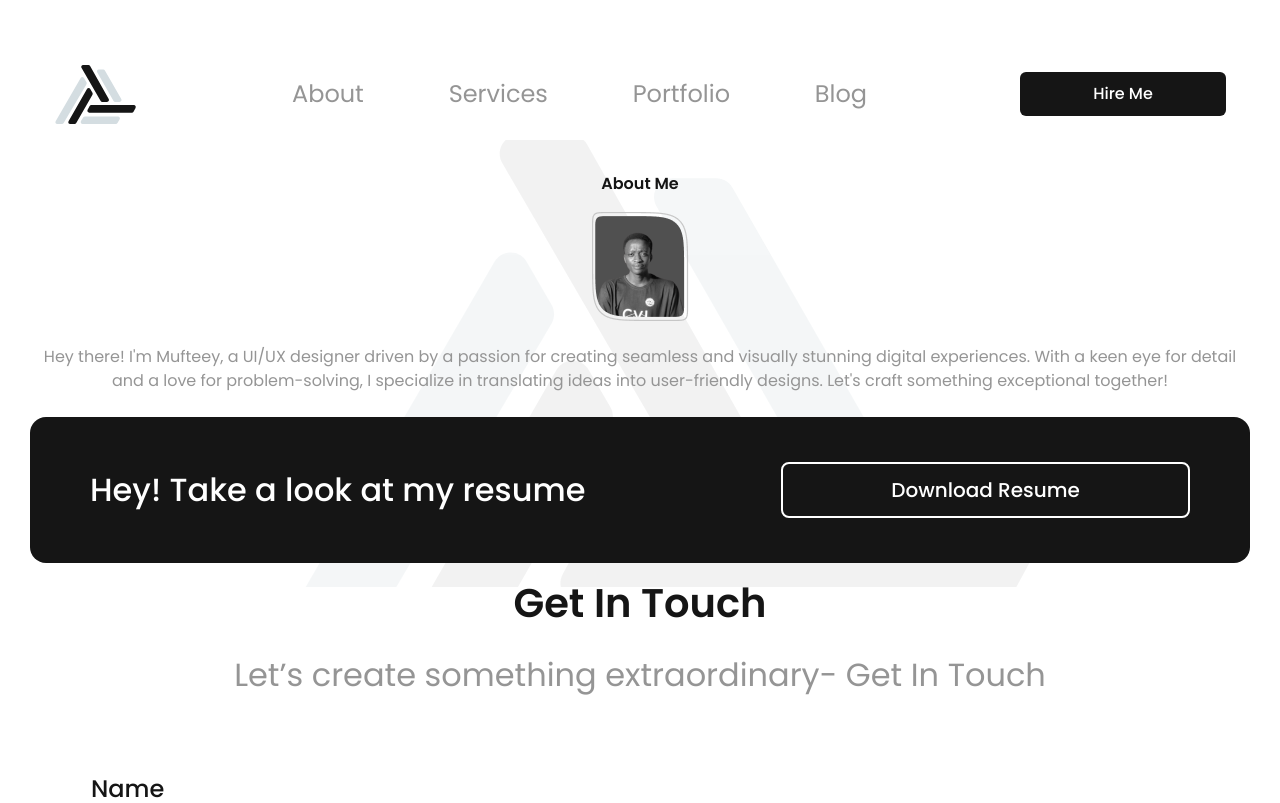
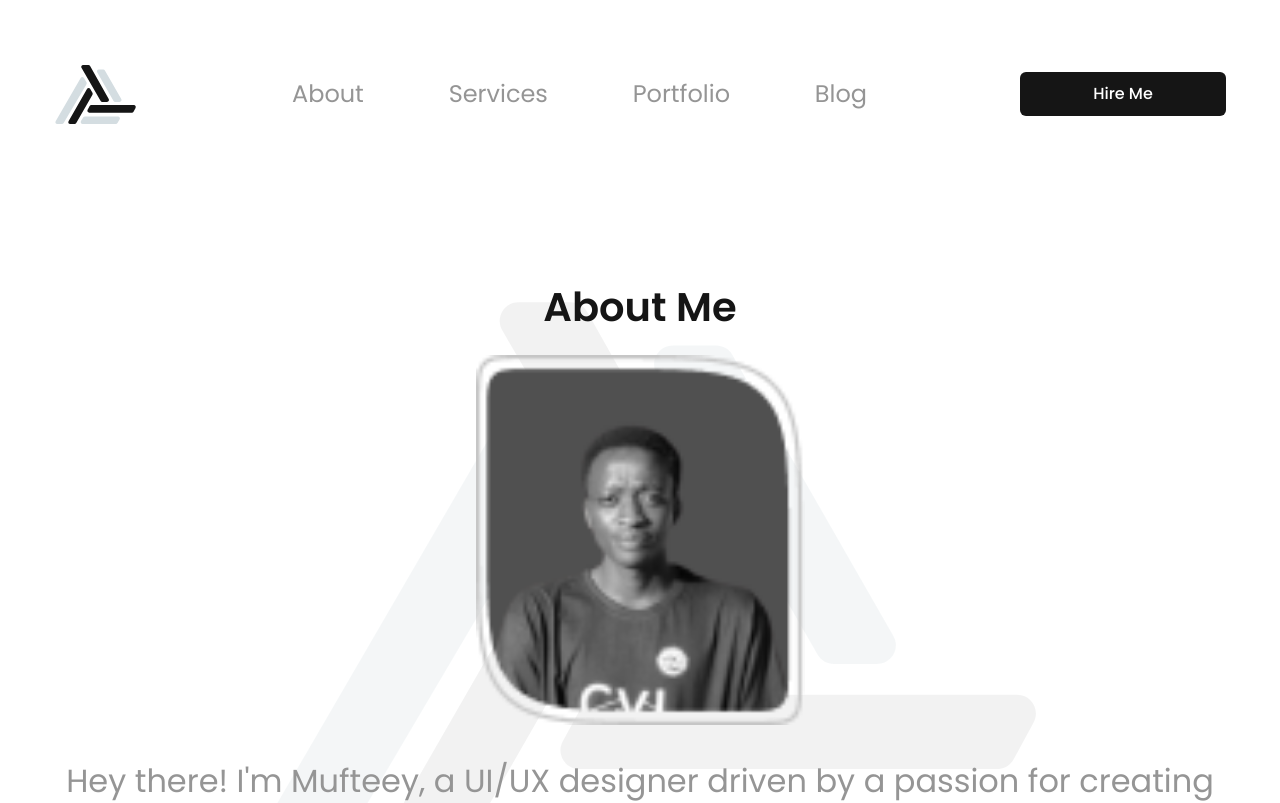
Before and after one commit to mmustaphak/ui-ux-portfolio, a React (Vite) app: page /about in a window 1280 px wide. Shown: the top 803 px of the page. Built offline with nearby package versions, Linux system fonts and the light colour scheme.

Commit message:
Added the destkop design for the about route without the background postion

```diff
--- a/src/components/Layout.jsx
+++ b/src/components/Layout.jsx
@@ -15,7 +15,7 @@ export default function Layout() {
       <div className="max-w-[1220px] mx-auto">
         <Header />
 
-        <div className="pt-16 px-6 pb-6 bg-[url('src/assets/background-logo.svg')] bg-[size:min(89%,350px)] bg-[position:center_0.8%] min-[400px]:bg-[position:center_0.4%] md:bg-[size:min(55%,817px)] bg-no-repeat lg:bg-[position:center_4%] lg:bg-[size:817px_579px] md:px-8 min-[1250px]:px-0">
+        <div className="mt-16 px-6 mb-6 bg-[url('src/assets/background-logo.svg')] bg-[size:min(89%,350px)] bg-[position:center_0.8%] min-[400px]:bg-[position:center_0.4%] md:bg-[size:min(55%,817px)] bg-no-repeat lg:bg-[position:center_4%] lg:bg-[size:817px_579px] md:mb-[35px] md:px-8 lg:mb-[50px] min-[1250px]:px-0">
           <Outlet />
         </div>
 
--- a/src/components/Resume.jsx
+++ b/src/components/Resume.jsx
@@ -1,6 +1,6 @@
 export default function Resume() {
   return (
-    <div className="mt-6 mx-auto py-3 px-4 flex justify-between items-center rounded-[4px] text-white bg-black md:py-8 md:px-10 md:rounded-lg lg:px-[60px] lg:rounded-2xl lg:py-[45px]">
+    <div className="mt-6 mx-auto py-3 px-4 flex justify-between items-center rounded-[4px] text-white bg-black md:py-8 md:px-10 md:rounded-lg lg:mt-[50px] lg:px-[60px] lg:rounded-2xl lg:py-[45px]">
       <p className="font-medium text-[8.58px] md:text-xl md:leading-[normal] lg:text-[1.4rem] min-[1134px]:text-[2rem]">
         Hey! Take a look at my resume
       </p>
--- a/src/pages/About.jsx
+++ b/src/pages/About.jsx
@@ -3,10 +3,10 @@ import mufteey from "../assets/mufteey.png";
 
 export default function About() {
   return (
-    <section className="-mt-8">
-      <h1 className="font-semibold text-black">About Me</h1>
-      <img className="mx-auto pt-4" src={mufteey} alt="Mustapha Danladi" />
-      <p className="mt-6">
+    <section className="lg:mt-[151px]">
+      <h1 className="text-black font-semibold md:text-2xl lg:text-[2.5rem]">About Me</h1>
+      <img className="mx-auto mt-4 w-[29.4%] max-w-[160px] md:mt-6 lg:min-w-[329px] lg:mt-8" src={mufteey} alt="Mustapha Danladi" />
+      <p className="mt-6 text-[0.75rem] max-w-[512px] md:text-xl md:max-w-[760px] md:leading-[normal] lg:mt-8 lg:max-w-[1320px] lg:text-[2rem]">
         Hey there! I&apos;m Mufteey, a UI/UX designer driven by a passion for
         creating seamless and visually stunning digital experiences. With a keen
         eye for detail and a love for problem-solving, I specialize in
```
